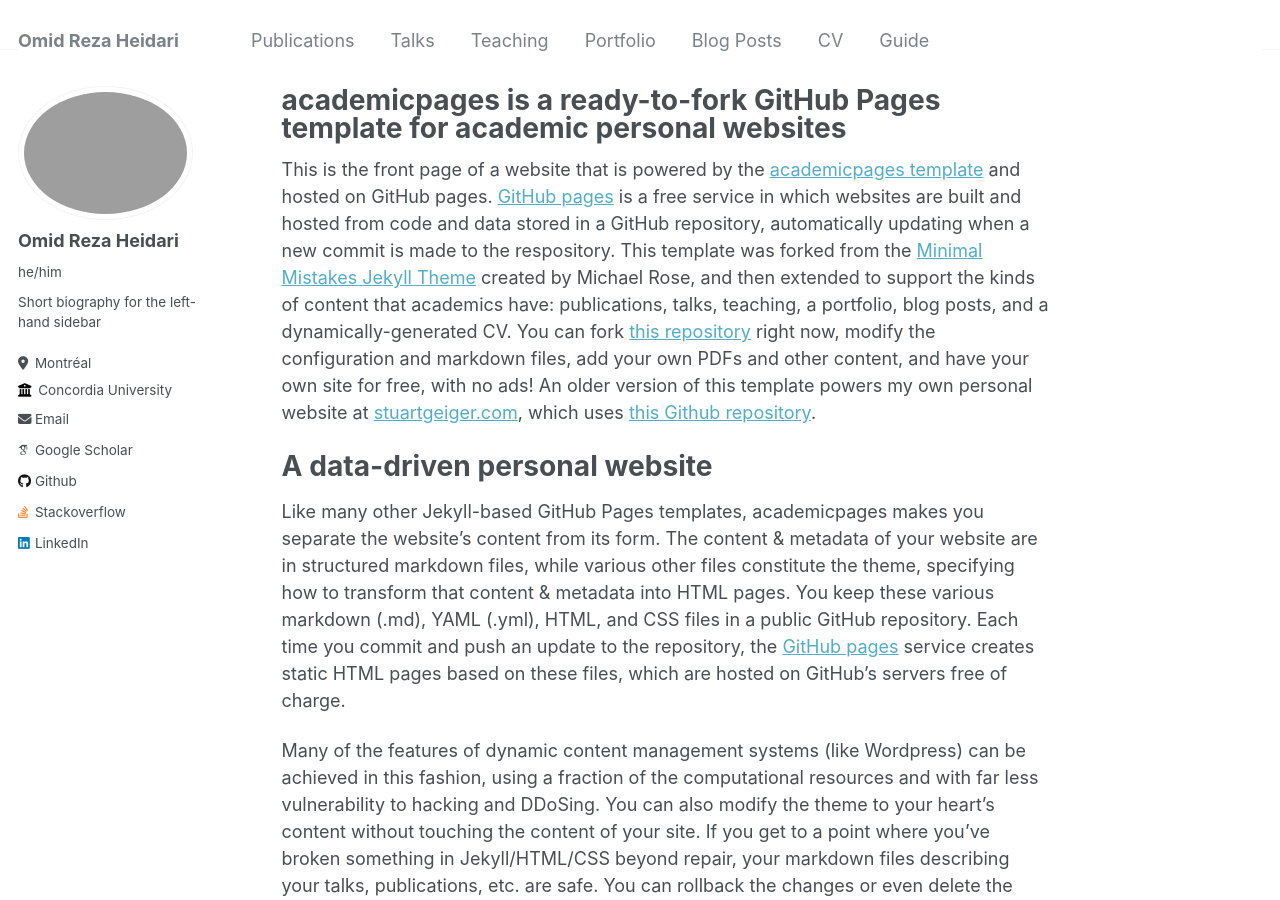
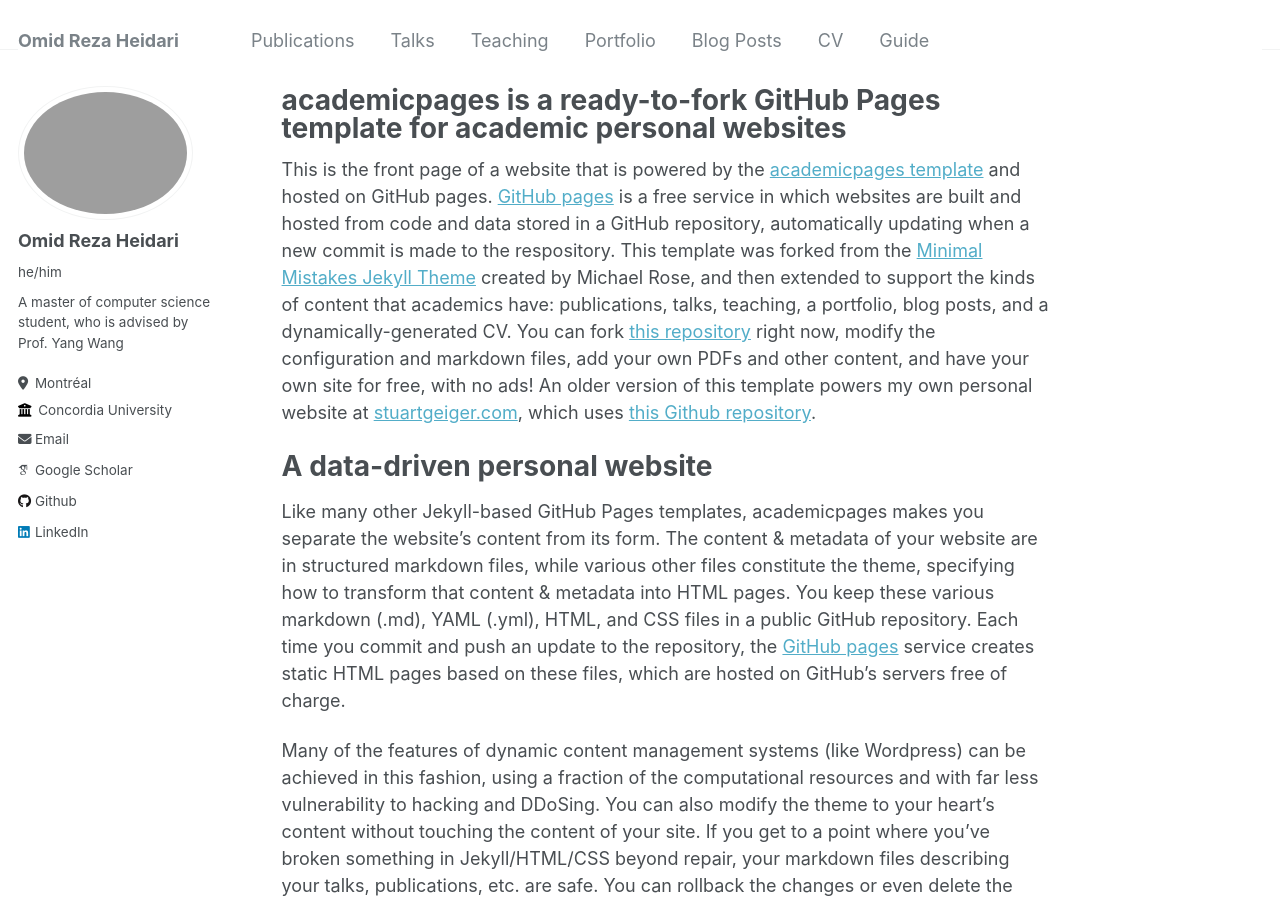
Before and after one commit to omid-reza/omid-reza.github.io, a Jekyll site: the page built from _pages/about.md, in a window 1280 px wide and 900 px high. Built offline with Jekyll 4.4.1, drawn with Linux system fonts in a browser that asks for light colours; some web fonts are replaced.

Commit message:
fix some orders and texts

```diff
--- a/_config.yml
+++ b/_config.yml
@@ -24,7 +24,7 @@
   avatar           : "profile.jpg"
   name             : "Omid Reza Heidari"
   pronouns         : "he/him"
-  bio              : "Short biography for the left-hand sidebar"
+  bio              : "A master of computer science student, who is advised by Prof. Yang Wang"
   location         : "Montréal"
   employer         : "Concordia University"
   uri              : # URL
@@ -44,7 +44,7 @@
   dribbble         : # Username
   github           : "omid-reza"
   kaggle           : # Username
-  stackoverflow    : "11215840/omid-reza-heidari"
+  stackoverflow    : # Username
 
   # Social media
   bluesky          : # Username
```
